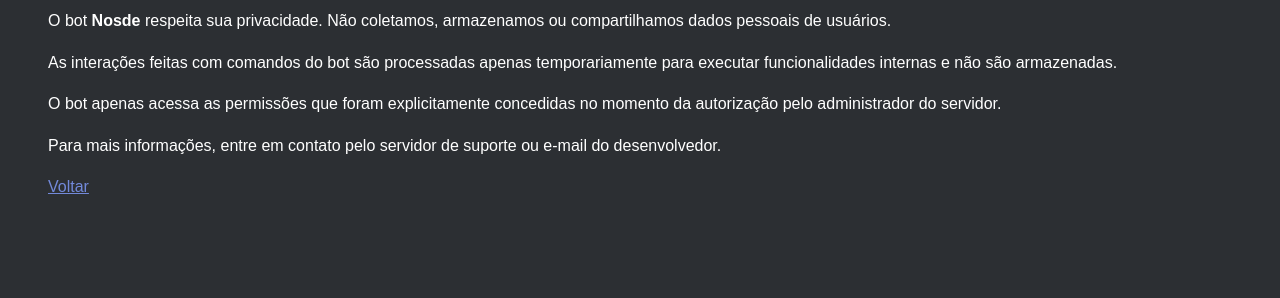
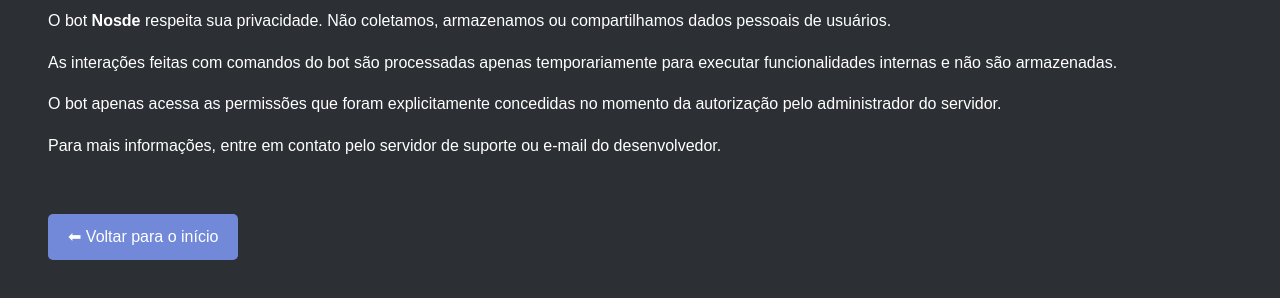
Before and after one commit to Edson240/NosdeOBot, a plain HTML site: page privacy.html in a window 1280 px wide. Shown: the part 134-432 px from the top of the page. Drawn offline with Linux system fonts and the light colour scheme.

Commit message:
Update privacy.html

```diff
--- a/privacy.html
+++ b/privacy.html
@@ -15,6 +15,20 @@
     a {
       color: #7289da;
     }
+    .botao-voltar {
+      display: inline-block;
+      margin-top: 40px;
+      padding: 10px 20px;
+      background-color: #7289da;
+      color: #ffffff;
+      text-decoration: none;
+      border-radius: 5px;
+      font-size: 16px;
+      transition: background-color 0.3s ease;
+    }
+    .botao-voltar:hover {
+      background-color: #5b6eae;
+    }
   </style>
 </head>
 <body>
@@ -23,6 +37,7 @@
   <p>As interações feitas com comandos do bot são processadas apenas temporariamente para executar funcionalidades internas e não são armazenadas.</p>
   <p>O bot apenas acessa as permissões que foram explicitamente concedidas no momento da autorização pelo administrador do servidor.</p>
   <p>Para mais informações, entre em contato pelo servidor de suporte ou e-mail do desenvolvedor.</p>
-  <p><a href="/">Voltar</a></p>
+
+  <a href="https://edson240.github.io/nosdebot/" class="botao-voltar">⬅ Voltar para o início</a>
 </body>
 </html>
```
